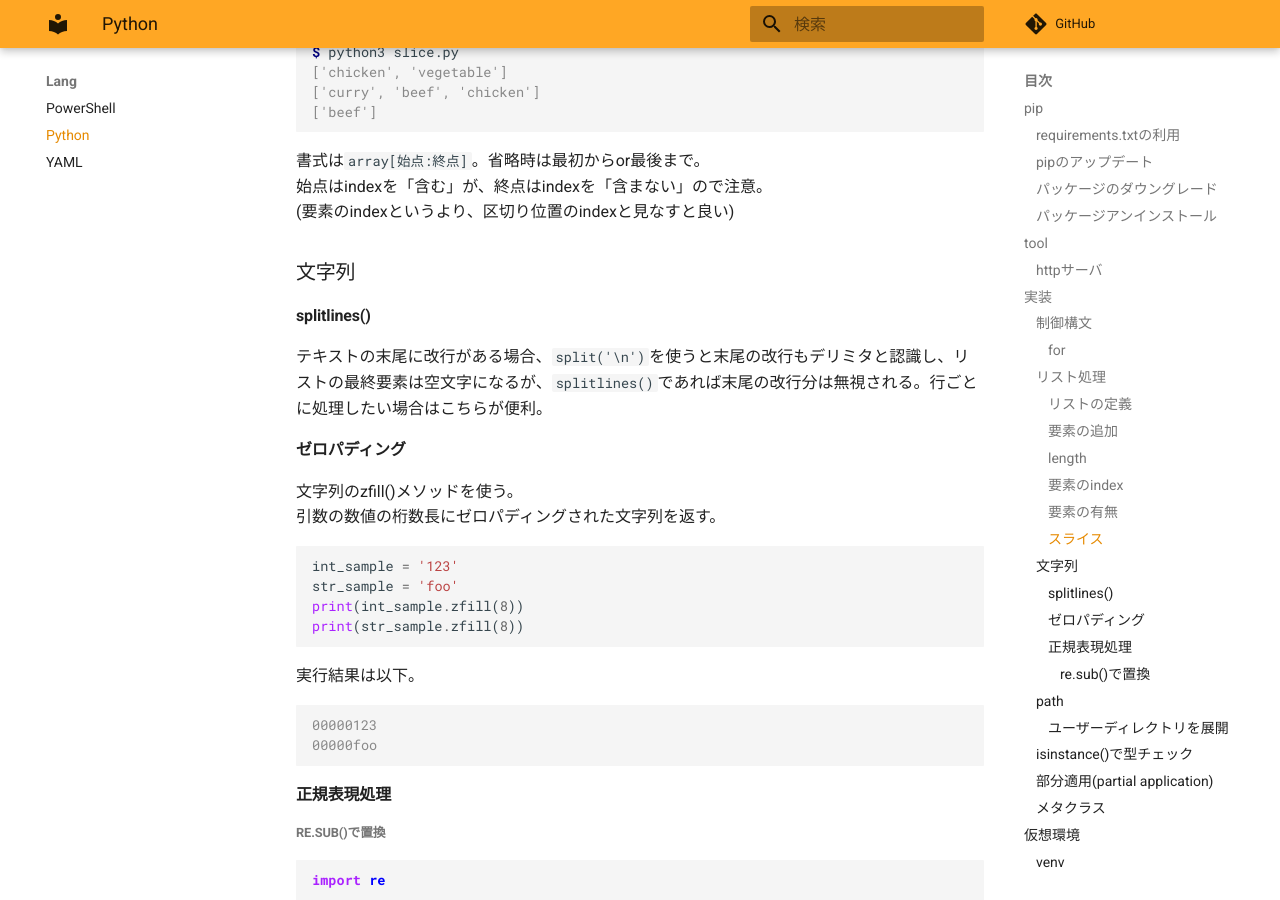
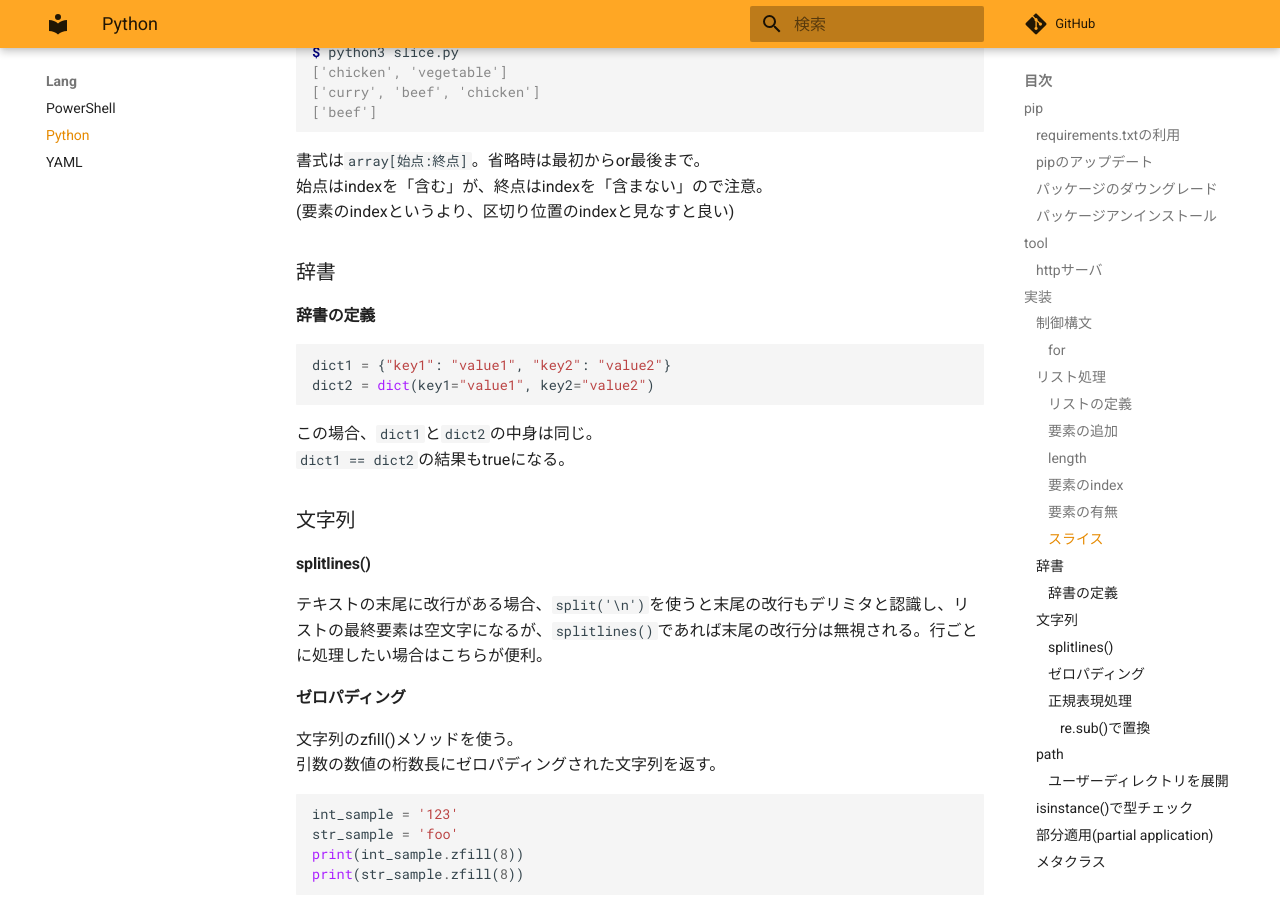
Before and after one commit to zaki-lknr/docs, an MkDocs documentation site: the page built from docs/lang/python.md, in a window 1280 px wide and 900 px high, scrolled down 4115 px. Built offline with MkDocs 1.6.1 and Material for MkDocs 9.7.7, drawn with Linux system fonts in a browser that asks for light colours; comment, search, counter and statistics services are not loaded.

Commit message:
add: lang/python: 辞書の定義

````diff
--- a/docs/lang/python.md
+++ b/docs/lang/python.md
@@ -215,6 +215,18 @@ $ python3 slice.py
 書式は`array[始点:終点]`。省略時は最初からor最後まで。
 始点はindexを「含む」が、終点はindexを「含まない」ので注意。
 (要素のindexというより、区切り位置のindexと見なすと良い)
+
+### 辞書
+
+#### 辞書の定義
+
+```python
+dict1 = {"key1": "value1", "key2": "value2"}
+dict2 = dict(key1="value1", key2="value2")
+```
+
+この場合、`dict1`と`dict2`の中身は同じ。
+`dict1 == dict2`の結果もtrueになる。
 
 ### 文字列
 
````
